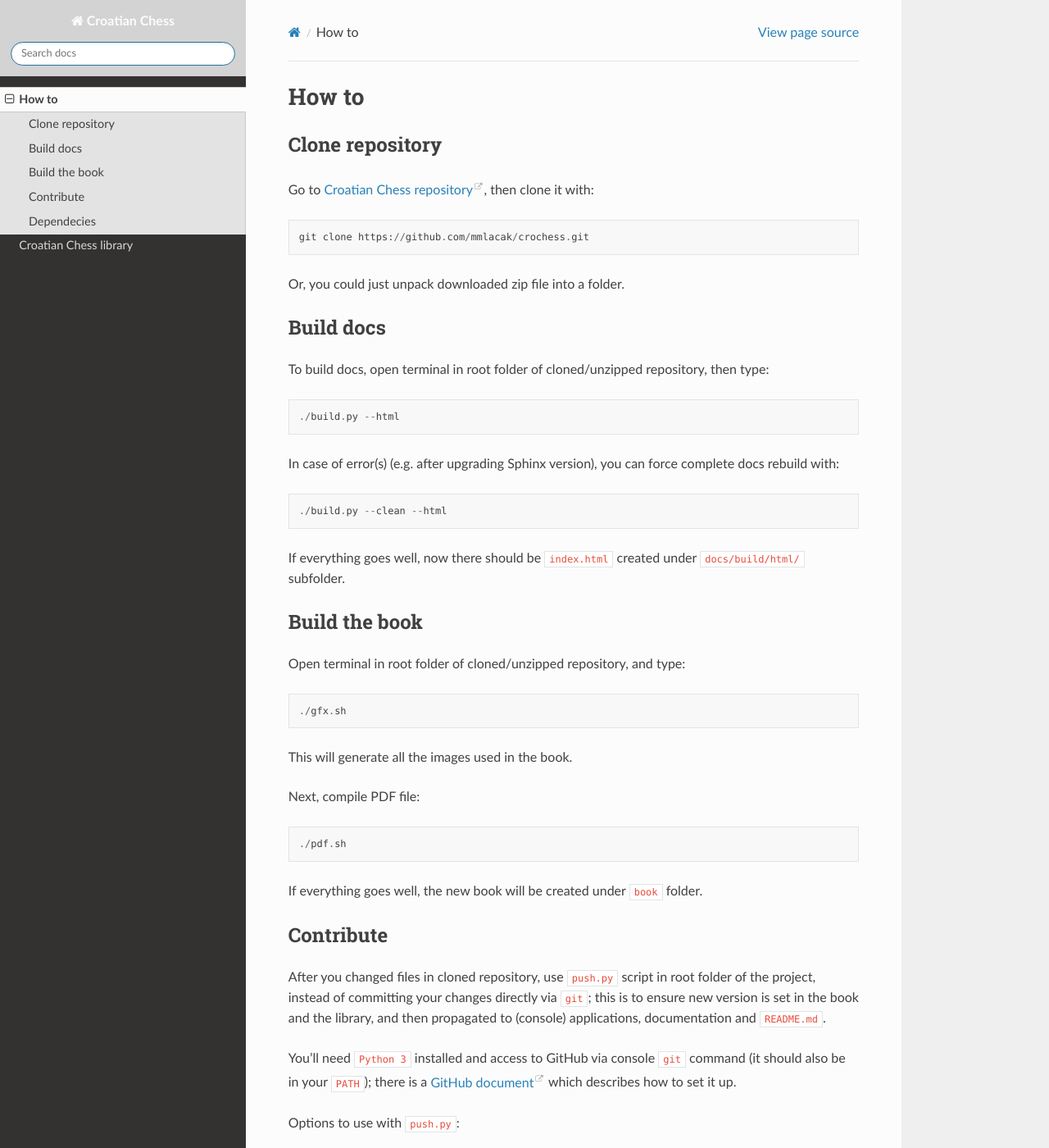
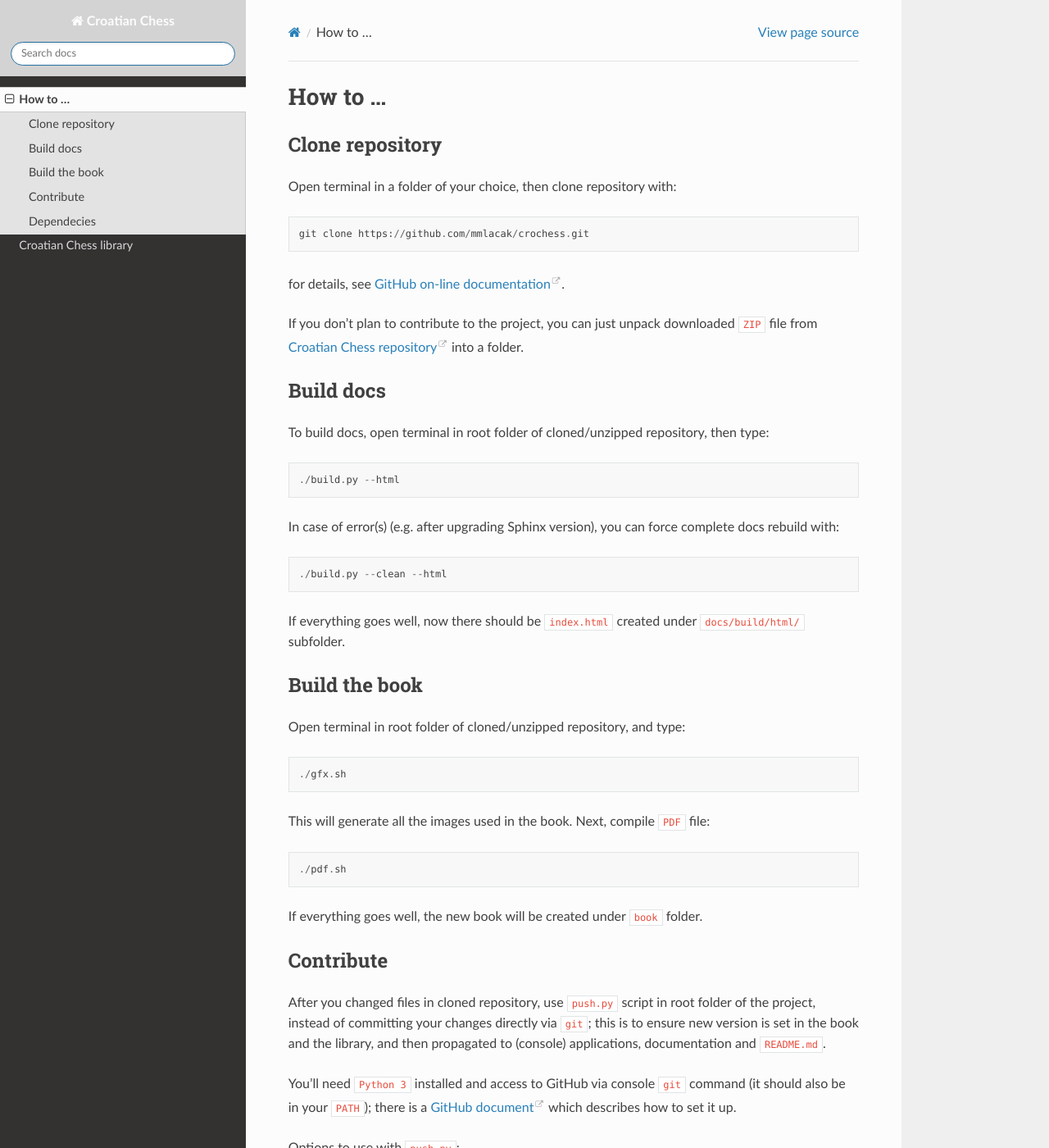
Before and after one commit to mmlacak/crochess, a Sphinx documentation site: the page built from docs/source/howto.rst, in a window 1280 px wide and 1400 px high. Shown: the whole window at 82% size. Built offline with Sphinx 7.4.7 and the Read the Docs theme 3.1.0, drawn with Linux system fonts in a browser that asks for light colours; some of the changed text lies outside the part shown.

Commit message:
Clarified how-to docs.

```diff
--- a/docs/source/howto.rst
+++ b/docs/source/howto.rst
@@ -5,19 +5,23 @@
 
 .. _lbl-howto:
 
-How to
-======
+How to ...
+==========
 
 .. _lbl-howto-clonerepository:
 
 Clone repository
 ----------------
 
-Go to `Croatian Chess repository <https://github.com/mmlacak/crochess>`_, then clone it with::
+Open terminal in a folder of your choice, then clone repository with::
 
     git clone https://github.com/mmlacak/crochess.git
 
-Or, you could just unpack downloaded zip file into a folder.
+for details, see
+`GitHub on-line documentation <https://docs.github.com/en/get-started/git-basics/about-remote-repositories>`_.
+
+If you don't plan to contribute to the project, you can just unpack downloaded ``ZIP`` file
+from `Croatian Chess repository <https://github.com/mmlacak/crochess>`_ into a folder.
 
 .. _lbl-howto-builddocs:
 
@@ -43,9 +47,7 @@ Open terminal in root folder of cloned/unzipped repository, and type::
 
     ./gfx.sh
 
-This will generate all the images used in the book.
-
-Next, compile PDF file::
+This will generate all the images used in the book. Next, compile ``PDF`` file::
 
     ./pdf.sh
 
@@ -119,4 +121,8 @@ Install these:
     * `pycairo <https://pypi.org/project/pycairo/>`_ (1.20.1) (book)
     * `cairo <https://cairographics.org/>`_ (1.16.0) (book)
 
-Versions in brackets are those I currently use, but nothing too fancy was used, so older versions might also work.
+Versions in brackets are those I currently use, but nothing too fancy was used,
+so older versions might also work.
+
+Subprojects are listed in a second brackets; so, for instance, if you'd like to
+compile the book yourself, you do need ``cairo``, but do not need ``Sphinx``.
```
